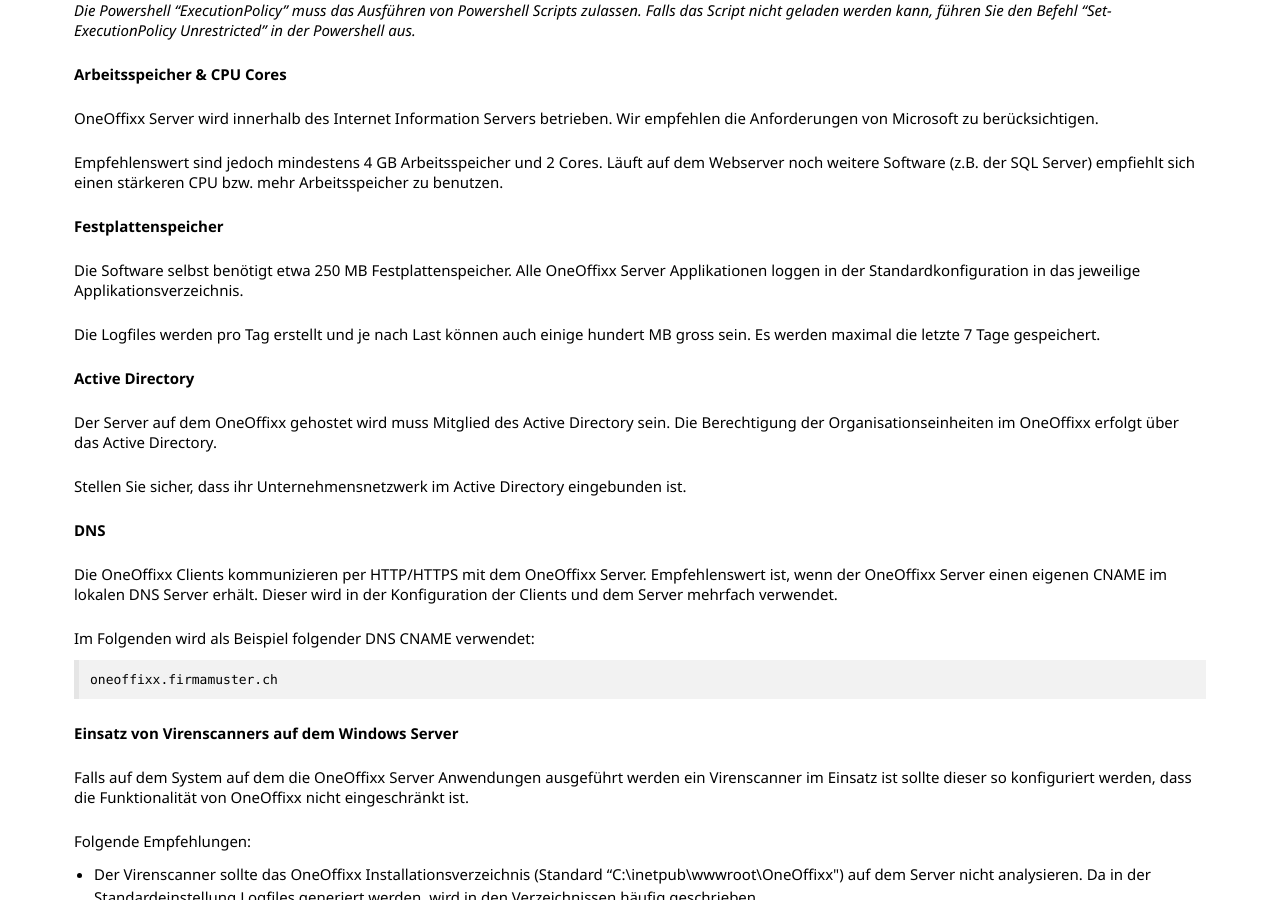
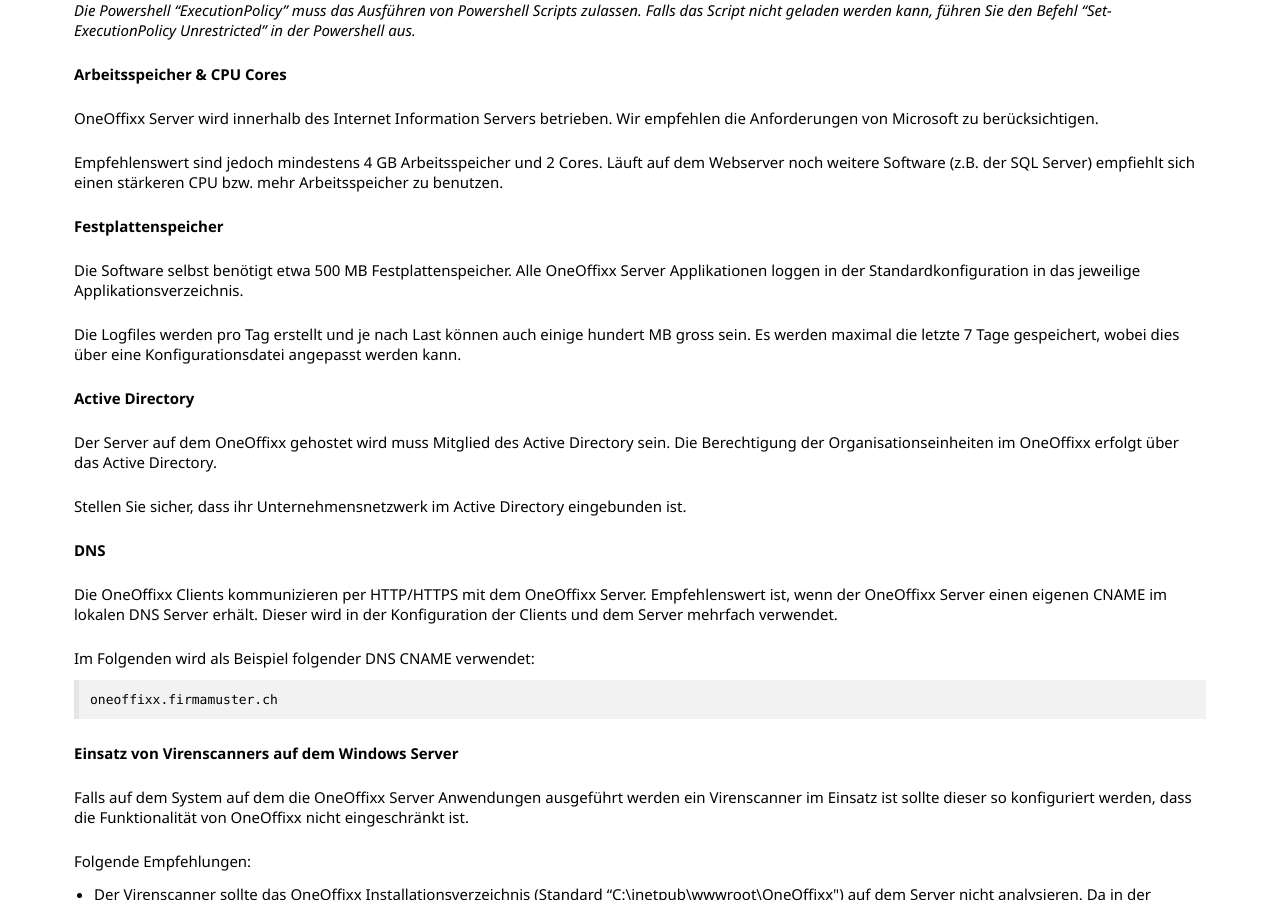
Before and after one commit to primesoft-group/oneoffixx-docs, a Jekyll site: the page built from _pages/install/de/server.md, in a window 1280 px wide and 900 px high, scrolled down 963 px. Built offline with Jekyll 4.4.1, drawn with Linux system fonts in a browser that asks for light colours; nearby versions of some CDN libraries; some web fonts are replaced.

Commit message:
Update server.md

```diff
--- a/_pages/install/de/server.md
+++ b/_pages/install/de/server.md
@@ -38,9 +38,9 @@
 
 __Festplattenspeicher__
 
-Die Software selbst benötigt etwa 250 MB Festplattenspeicher. Alle OneOffixx Server Applikationen loggen in der Standardkonfiguration in das jeweilige Applikationsverzeichnis.
+Die Software selbst benötigt etwa 500 MB Festplattenspeicher. Alle OneOffixx Server Applikationen loggen in der Standardkonfiguration in das jeweilige Applikationsverzeichnis.
 
-Die Logfiles werden pro Tag erstellt und je nach Last können auch einige hundert MB gross sein. Es werden maximal die letzte 7 Tage gespeichert.
+Die Logfiles werden pro Tag erstellt und je nach Last können auch einige hundert MB gross sein. Es werden maximal die letzte 7 Tage gespeichert, wobei dies über eine Konfigurationsdatei angepasst werden kann.
 
 __Active Directory__
 
```
